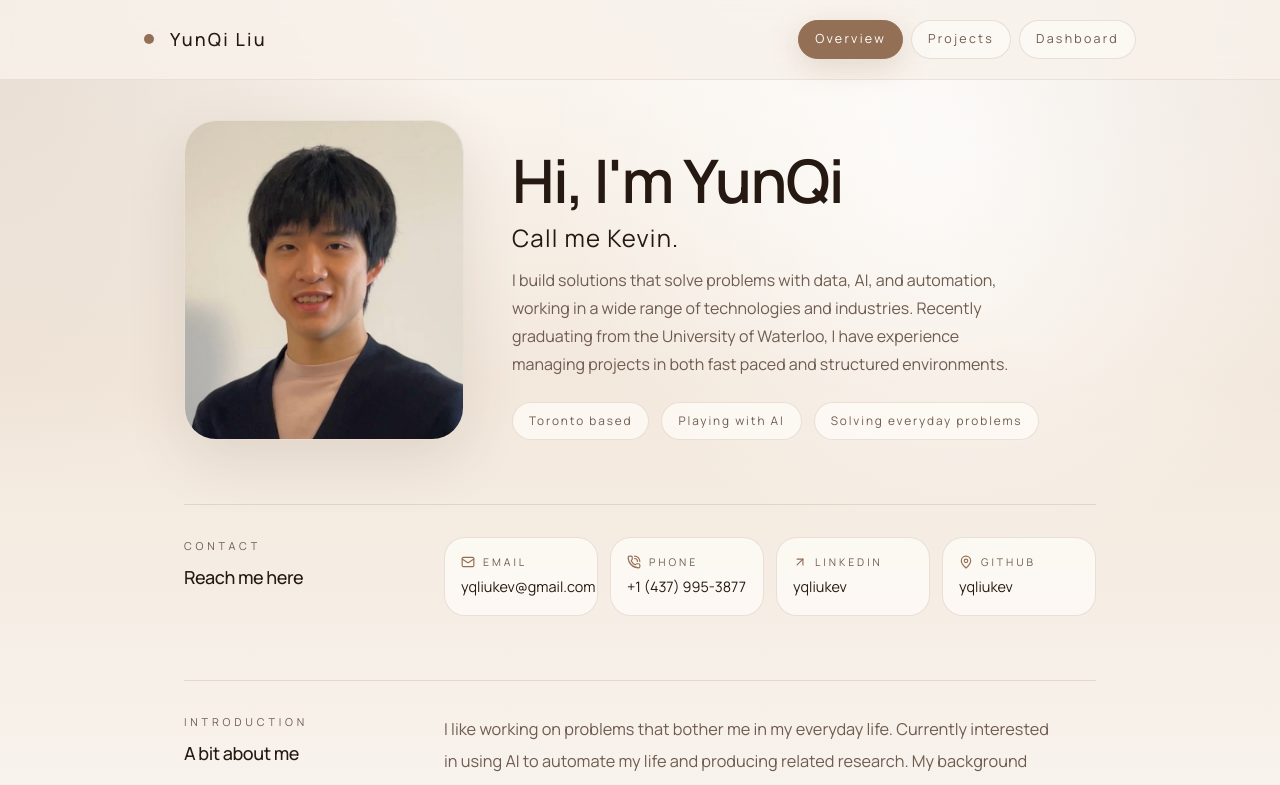
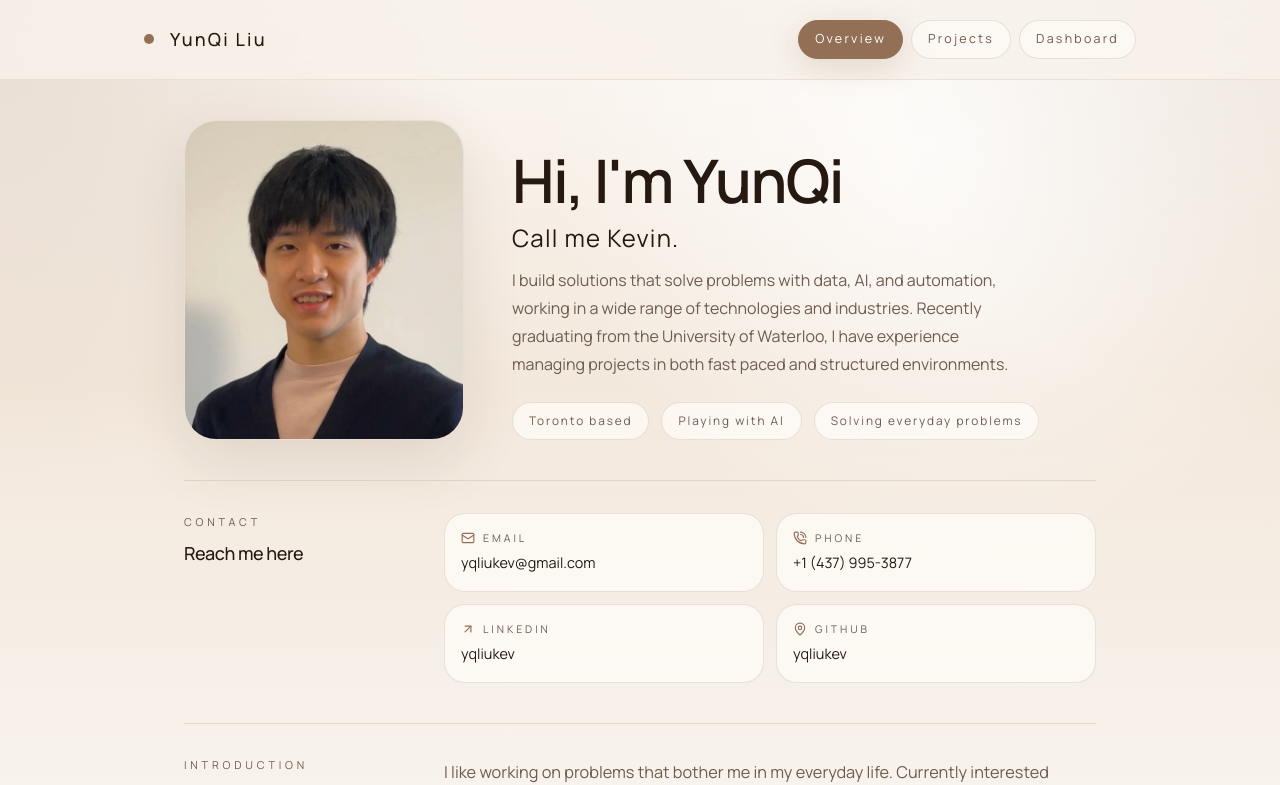
Before and after one commit to yqliukev/yqliukev.github.io, a Next.js app: page / in a window 1280 px wide. Shown: the top 785 px of the page. Built offline with nearby package versions, Linux system fonts and the light colour scheme.

Commit message:
styling changes

```diff
--- a/src/app/page.tsx
+++ b/src/app/page.tsx
@@ -13,7 +13,7 @@ export const metadata: Metadata = {
 
 export default function Home() {
   return (
-    <main className="mx-auto flex w-full max-w-6xl flex-1 flex-col gap-16 px-6 pb-20 pt-10 sm:px-10 lg:px-14 xl:px-30">
+    <main className="mx-auto flex w-full max-w-6xl flex-1 flex-col gap-10 px-6 pb-20 pt-10 sm:px-10 lg:px-14 xl:px-30">
       <section className="grid gap-10 lg:grid-cols-[minmax(230px,280px)_1fr] lg:items-end lg:gap-12">
         <div className="hidden items-end justify-start lg:flex">
           <div className="relative h-[20rem] w-full max-w-[18rem] overflow-hidden rounded-[2rem] border border-border bg-surface shadow-[0_20px_60px_rgba(84,58,39,0.12)]">
@@ -68,7 +68,7 @@ export default function Home() {
           </h2>
         </div>
 
-        <div className="grid gap-3 sm:grid-cols-2 xl:grid-cols-4">
+        <div className="grid gap-3 grid-cols-2">
           {contactLinks.map((contact) => {
             const icon =
               contact.label === "Email"
```
